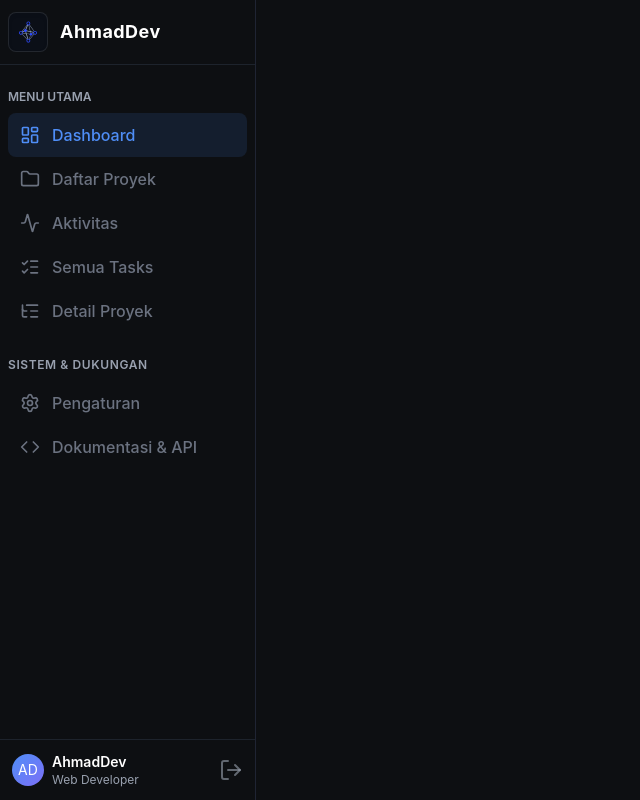
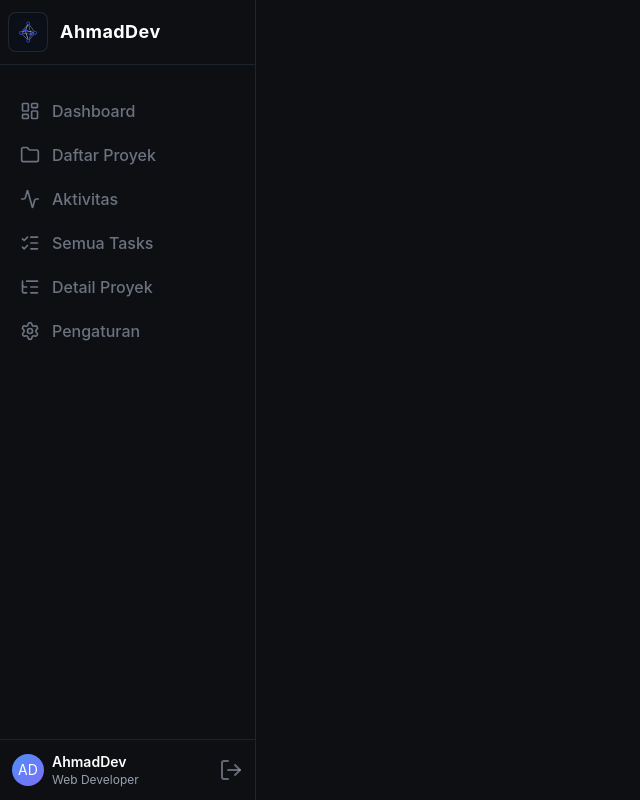
Before and after one commit to Ahmad-Archive/Dashboard, a React app: page / in a window 1280 px wide. Shown: the whole page, without its empty margins (0-640 px from the left). Built offline with nearby package versions, Linux system fonts and the light colour scheme; the HTML template or start-up script is replaced by a standard one.

Commit message:
remove unused nav link item

```diff
--- a/src/components/layout/Sidebar.tsx
+++ b/src/components/layout/Sidebar.tsx
@@ -1,20 +1,16 @@
-import { LayoutDashboard, Activity, Settings, Folder, ListChecks, Code, ListTree, LogOut } from 'lucide-react'
+import { LayoutDashboard, Activity, Settings, Folder, ListChecks, ListTree, LogOut } from 'lucide-react'
 import { Avatar, AvatarFallback, AvatarImage } from '@/components/ui/avatar'
 import { Link, NavLink } from 'react-router-dom'
 import '@/index.css'
 
 export default function Sidebar() {
   const menuItems = [
-    { name: 'Dashboard', icon: LayoutDashboard, to: '/' },
+    { name: 'Dashboard', icon: LayoutDashboard, to: '/dashboard' },
     { name: 'Daftar Proyek', icon: Folder, to: '/projects' },
     { name: 'Aktivitas', icon: Activity, to: '/activity' },
     { name: 'Semua Tasks', icon: ListChecks, to: '/tasks' },
     { name: 'Detail Proyek', icon: ListTree, to: '/project' },
-  ]
-
-  const systemItems = [
     { name: 'Pengaturan', icon: Settings, to: '/settings' },
-    { name: 'Dokumentasi & API', icon: Code, to: '/dokumentasi' },
   ]
 
   return (
@@ -53,7 +49,6 @@ export default function Sidebar() {
       {/* Menu Navigasi */}
       <nav className="flex-1 overflow-y-auto flex flex-col gap-2 mt-6 px-2">
         <div className="flex flex-col">
-          <span className="text-xs font-semibold uppercase text-gray-400 pb-2 tracking-normal">Menu Utama</span>
           {menuItems.map(({ name, icon: Icon, to }) => {
             return (
               <NavLink
@@ -76,32 +71,6 @@ export default function Sidebar() {
               </NavLink>
             );
           })}
-          </div>
-
-          <div className="flex flex-col">
-            <span className="text-xs font-semibold uppercase text-gray-400 pb-2 mt-4 tracking-wider">Sistem & Dukungan</span>
-            {systemItems.map(({ name, icon: Icon, to }) => {
-              return (
-                <NavLink
-                  key={name}
-                  to={to}
-                  className={({ isActive }) =>
-                                `flex items-center gap-3 px-3 py-2.5 rounded-lg transition-all text-base font-medium ${
-                                  isActive
-                                    ? 'text-white'
-                                    : 'text-[#6b7280] hover:text-[#e8eaed]'
-                                }`
-                              }
-                              style={({ isActive }) => isActive
-                                ? { background: 'rgba(79,142,247,0.12)', color: '#4f8ef7' }
-                                : { background: 'transparent' }
-                              }
-                            >
-                  <Icon className="w-5 h-5" />
-                  <span>{name}</span>
-                </NavLink>
-              );
-            })}
           </div>
         </nav>
         </div>
```
